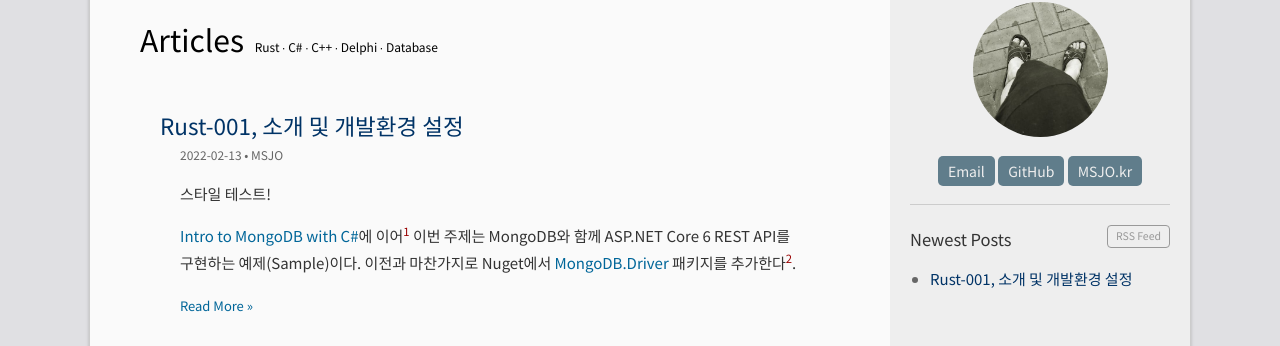
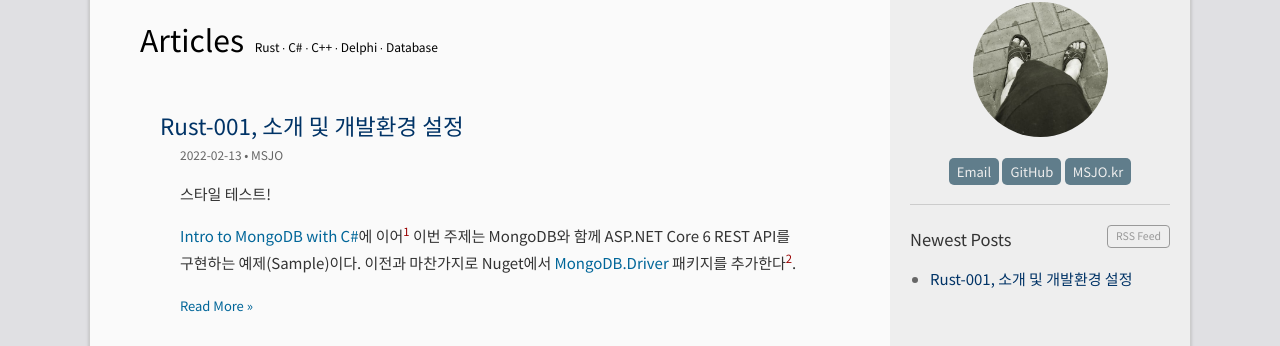
Before and after one commit to DebugJO/rustlang, a Jekyll site: the page built from index.html, in a window 1280 px wide. Shown: the part 118-464 px from the top of the page. Built offline with Jekyll 4.4.1, drawn with Linux system fonts in a browser that asks for light colours; the list of posts is cut into pages by our own code.

Commit message:
Update _layout.scss

```diff
--- a/_sass/_layout.scss
+++ b/_sass/_layout.scss
@@ -204,10 +204,10 @@ $hide-sidebar-screen-width: 1120px;
 		a {
 			background: #607D8B;
 			color: #eee;
-			padding: 5px 10px;
+			padding: 4px 8px;
 			text-decoration: none;
 			border-radius: 5px;
-			font-size: 14px;
+			font-size: 13px;
     		white-space: nowrap;
 
 			&:hover {
```
